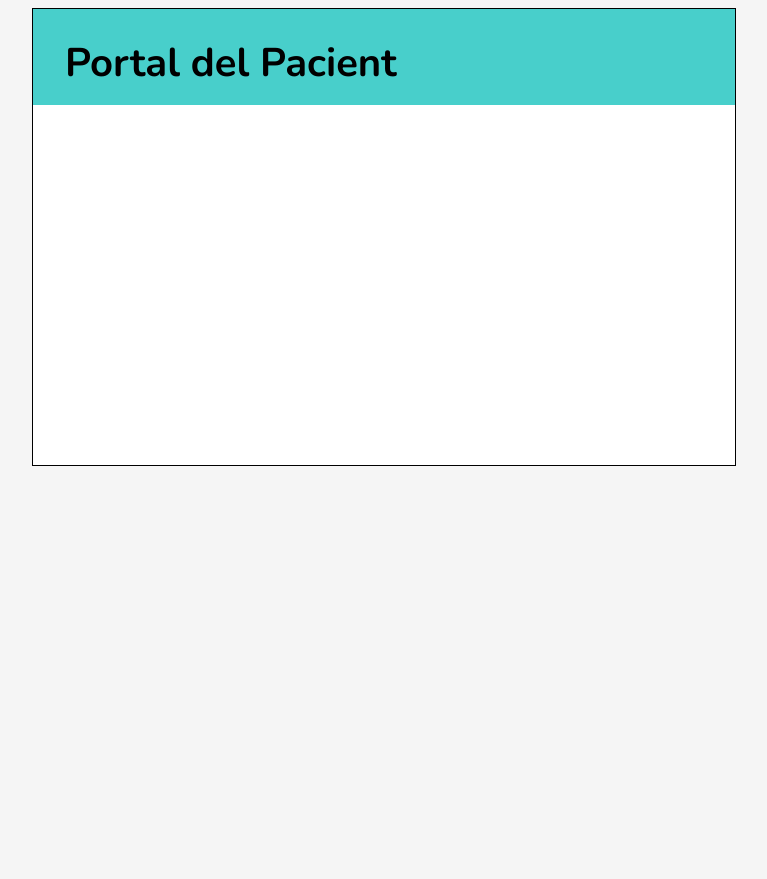
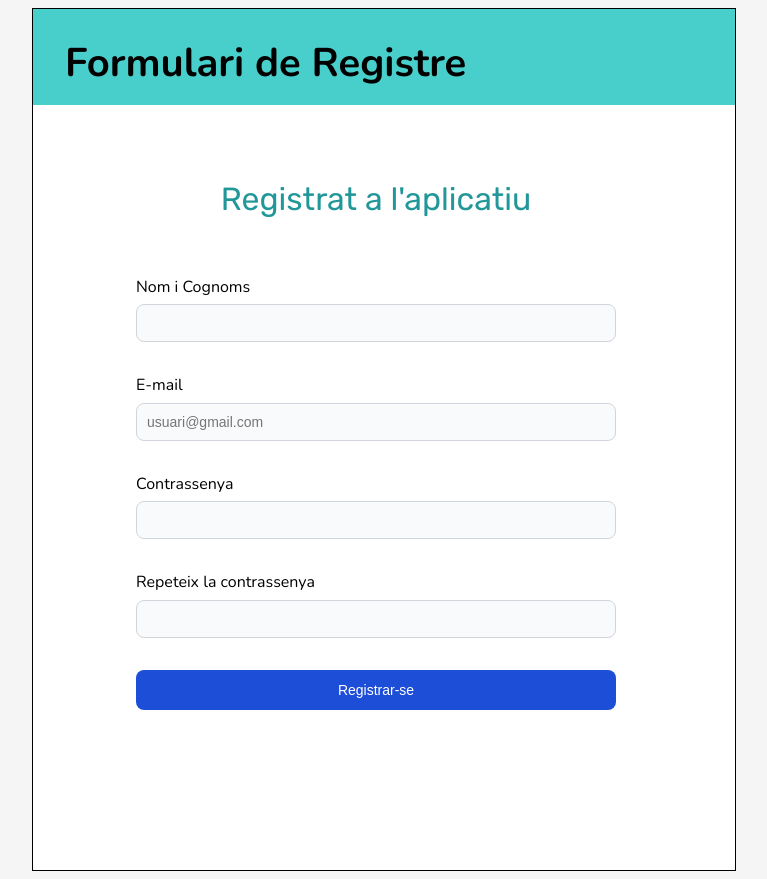
Before and after one commit to MaxVilaRuiz/QResp---Hackathon-Marato-TV3-2024, a website: page public/html/register.html in a window 1280 px wide. Shown: the whole page, without its empty margins (256-1023 px from the left). Before the commit the page ends 800 px from the top, so only its background shows below. Drawn offline with nearby package versions, Linux system fonts and the light colour scheme.

Commit message:
Frontend: register (completed)

```diff
--- /dev/null
+++ b/public/css/global.css
@@ -0,0 +1,101 @@
+:root {
+    --main-color: #48CFCB;
+    --text-color: #229799;
+    --background-color: #F5F5F5;
+    --button-color: #1d4ed8;
+    --font-family-primary: "Nunito", sans-serif;
+    --font-family-secondary: "Rubik", sans-serif;
+}
+
+
+/* Structures */
+body {
+    padding-left: 17.5rem;
+    padding-right: 17.5rem;
+    background-color: var(--background-color);
+}
+form {
+    background-color: white;
+    border: solid 1px black;
+}
+header {
+    height: 6rem;
+    background-color: var(--main-color);
+    display: flex;
+}
+main {
+    justify-content: center;
+    margin-top: 1.5rem;
+    margin-left: -1rem;
+    gap: 2rem;
+}
+
+/* Labels */
+label {
+    display: block;
+    margin-bottom: 0.5rem;
+    font-size: 0.875rem;
+    font-weight: 500;
+}
+a {
+    text-decoration: none;
+    color: #3b82f6;
+}
+a:hover {
+    color: var(--button-color);
+}
+
+/* Buttons */
+input[type="email"], input[type="password"] {
+    background-color: #f9fafb;
+    border: 1px solid #d1d5db;
+    color: #1f2937;
+    font-size: 0.875rem;
+    border-radius: 0.5rem;
+    width: 100%;
+    padding: 0.625rem;
+    outline: none;
+    box-sizing: border-box;
+}
+input[type="email"]:focus, input[type="password"]:focus {
+    border-color: #3b82f6;
+    box-shadow: 0 0 0 3px rgba(59, 130, 246, 0.5);
+}
+
+button {
+    color: #ffffff;
+    background-color: var(--button-color);
+    font-size: 0.875rem;
+    font-weight: 500;
+    border-radius: 0.5rem;
+    padding: 0.625rem 1.25rem;
+    text-align: center;
+    width: 100%;
+    cursor: pointer;
+    border: none;
+}
+button:hover {
+    background-color: #1e40af;
+}
+button:focus {
+    outline: none;
+    box-shadow: 0 0 0 4px rgba(59, 130, 246, 0.3);
+}
+
+
+/* Texts */
+h1 {
+    font-family: var(--font-family-primary);
+    font-size: 2.5rem;
+    margin-left: 2rem;
+    align-items: center;
+}
+h2 {
+    font-family: var(--font-family-secondary);
+    font-size: 2rem;
+    font-weight: 400;
+    color: var(--text-color);
+}
+p {
+    font-family: var(--font-family-primary);
+}
--- a/public/css/index.css
+++ b/public/css/index.css
@@ -1,109 +1,5 @@
-:root {
-    --main-color: #48CFCB;
-    --text-color: #229799;
-    --background-color: #F5F5F5;
-    --button-color: #1d4ed8;
-    --font-family-primary: "Nunito", sans-serif;
-    --font-family-secondary: "Rubik", sans-serif;
-}
-
-
-/* Structures */
-body {
-    padding-left: 17.5rem;
-    padding-right: 17.5rem;
-    background-color: var(--background-color);
-}
-form {
-    background-color: white;
-    border: solid 1px black;
-    padding-bottom: 22.5rem;
-}
-header {
-    height: 6rem;
-    background-color: var(--main-color);
-    display: flex;
-}
-main {
-    display: flex;
-    justify-content: center;
-    margin-top: 1.5rem;
-    margin-left: -1rem;
-    gap: 2rem;
-}
-
-/* Labels */
-label {
-    display: block;
-    margin-bottom: 0.5rem;
-    font-size: 0.875rem;
-    font-weight: 500;
-}
-a {
-    text-decoration: none;
-    color: #3b82f6;
-}
-a:hover {
-    color: var(--button-color);
-}
-
-/* Buttons */
-input[type="email"], input[type="password"] {
-    background-color: #f9fafb;
-    border: 1px solid #d1d5db;
-    color: #1f2937;
-    font-size: 0.875rem;
-    border-radius: 0.5rem;
-    width: 100%;
-    padding: 0.625rem;
-    outline: none;
-    box-sizing: border-box;
-}
-input[type="email"]:focus, input[type="password"]:focus {
-    border-color: #3b82f6;
-    box-shadow: 0 0 0 3px rgba(59, 130, 246, 0.5);
-}
-
-button {
-    color: #ffffff;
-    background-color: var(--button-color);
-    font-size: 0.875rem;
-    font-weight: 500;
-    border-radius: 0.5rem;
-    padding: 0.625rem 1.25rem;
-    text-align: center;
-    width: 100%;
-    cursor: pointer;
-    border: none;
-}
-button:hover {
-    background-color: #1e40af;
-}
-button:focus {
-    outline: none;
-    box-shadow: 0 0 0 4px rgba(59, 130, 246, 0.3);
-}
-
-
-/* Texts */
-h1 {
-    font-family: var(--font-family-primary);
-    font-size: 2.5rem;
-    margin-left: 2rem;
-    align-items: center;
-}
-h2 {
-    font-family: var(--font-family-secondary);
-    font-size: 2rem;
-    font-weight: 400;
-    color: var(--text-color);
-}
-p {
-    font-family: var(--font-family-primary);
-}
-
-
-/* Main */
+/* MAIN */
+/* Information */
 .info {
     width: 22.5rem;
     padding: 0rem;
@@ -119,14 +15,11 @@ p {
     background-color: #dadada;
 }
 
+/* Log In */
 .login {
     width: 20rem;
     padding: 0rem;
-}
-.form-container {
-    width: 15rem;
-    display: flex;
-    gap: 1rem;
+    padding-bottom: 22.5rem;
 }
 .form_text {
     margin-bottom: .2rem;
--- /dev/null
+++ b/public/css/register.css
@@ -0,0 +1,19 @@
+.main_register {
+    display: grid;
+    margin-top: 3rem;
+    padding-bottom: 10rem;
+}
+
+.title_register {
+    text-align: center;
+    width: 30rem;
+}
+
+.form_text {
+    margin-bottom: .4rem;
+    margin-top: 0rem;
+}
+
+.btn_register {
+    height: 2.5rem;
+}
--- a/public/html/register.html
+++ b/public/html/register.html
@@ -5,7 +5,8 @@
     <meta http-equiv="X-UA-Compatible" content="IE=edge">
     <meta name="viewport" content="width=device-width, initial-scale=1.0">
 
-    <link rel="stylesheet" href="/css/index.css">
+    <link rel="stylesheet" href="/public/css/register.css">
+    <link rel="stylesheet" href="/public/css/global.css">
     <link rel="preconnect" href="https://fonts.googleapis.com">
     <link rel="preconnect" href="https://fonts.gstatic.com" crossorigin>
     <link href="https://fonts.googleapis.com/css2?family=Nunito:ital,wght@0,200..1000;1,200..1000&family=Rubik:ital,wght@0,300..900;1,300..900&display=swap" rel="stylesheet">
@@ -17,8 +18,36 @@
 <body>
     <form>
         <header>
-            <h1>Portal del Pacient</h1>
+            <h1>Formulari de Registre</h1>
         </header>
+
+        <main class="main_register">
+            <h2 class="title_register">Registrat a l'aplicatiu</h2>
+
+            <form>
+                <div>
+                    <p class="form_text">Nom i Cognoms</p>
+                    <input type="email" id="name" required />
+                </div>
+
+                <div>
+                  <p class="form_text">E-mail</p>
+                  <input type="email" id="email" placeholder="usuari@gmail.com" required />
+                </div>
+
+                <div>
+                  <p class="form_text">Contrassenya</p>
+                  <input type="password" id="password" required />
+                </div>
+
+                <div>
+                  <p class="form_text">Repeteix la contrassenya</p>
+                  <input type="password" id="repeat-password" required />
+                </div>
+
+                <button type="submit" class="btn_register">Registrar-se</button>
+              </form>
+        </main>
     </form>
 
 </body>
```
Also changed, not shown: public/index.html (+5 -4 lines).
